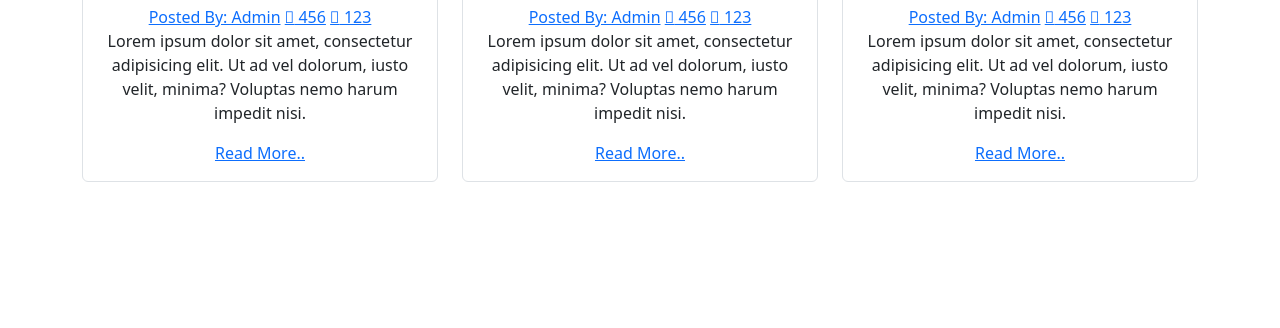
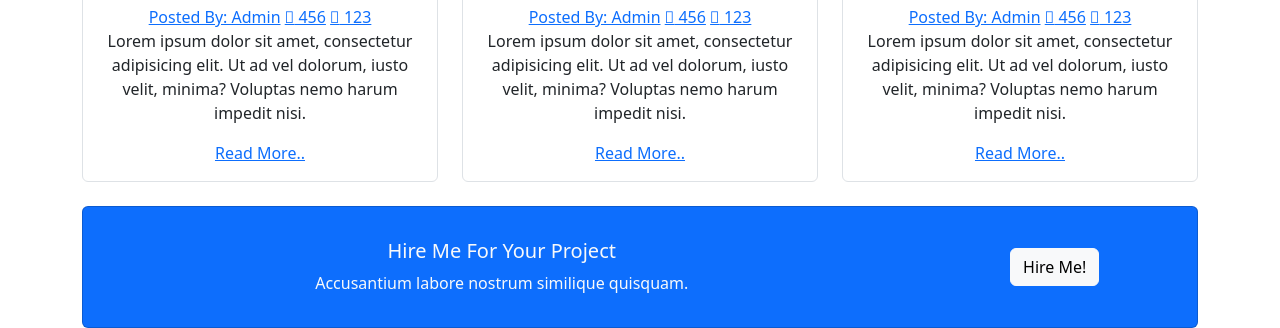
Before and after one commit to Maryanhil/Portfolio, a plain HTML site: page index.html in a window 1280 px wide. Shown: the part 1315-1643 px from the top of the page. Before the commit the page ends 1521 px from the top, so only its background shows below. Drawn offline with nearby package versions, Linux system fonts and the light colour scheme.

Commit message:
Hire Me section

```diff
--- a/index.html
+++ b/index.html
@@ -201,6 +201,25 @@
             </div>
         </div>
     </section>
+<!-- Hire me section -->
+<section class="bg-gray p-0 section">
+    <div class="container">
+        <div class="card bg-primary">
+            <div class="card-body text-light">
+                <div class="row align-items-center">
+                    <div class="col-sm-9 text-center text-sm-left">
+                        <h5 class="mt-3">Hire Me For Your Project</h5>
+                        <p class="mb-3">Accusantium labore nostrum similique quisquam.</p>
+                    </div>
+                    <div class="col-sm-3 text-center text-sm-right">
+                        <button class="btn btn-light rounded">Hire Me!</button>
+                    </div>
+                </div>
+            </div>
+        </div>
+    </div>
+</section>
+<!-- End od Hire me section. -->
 
 
 </body>
```
